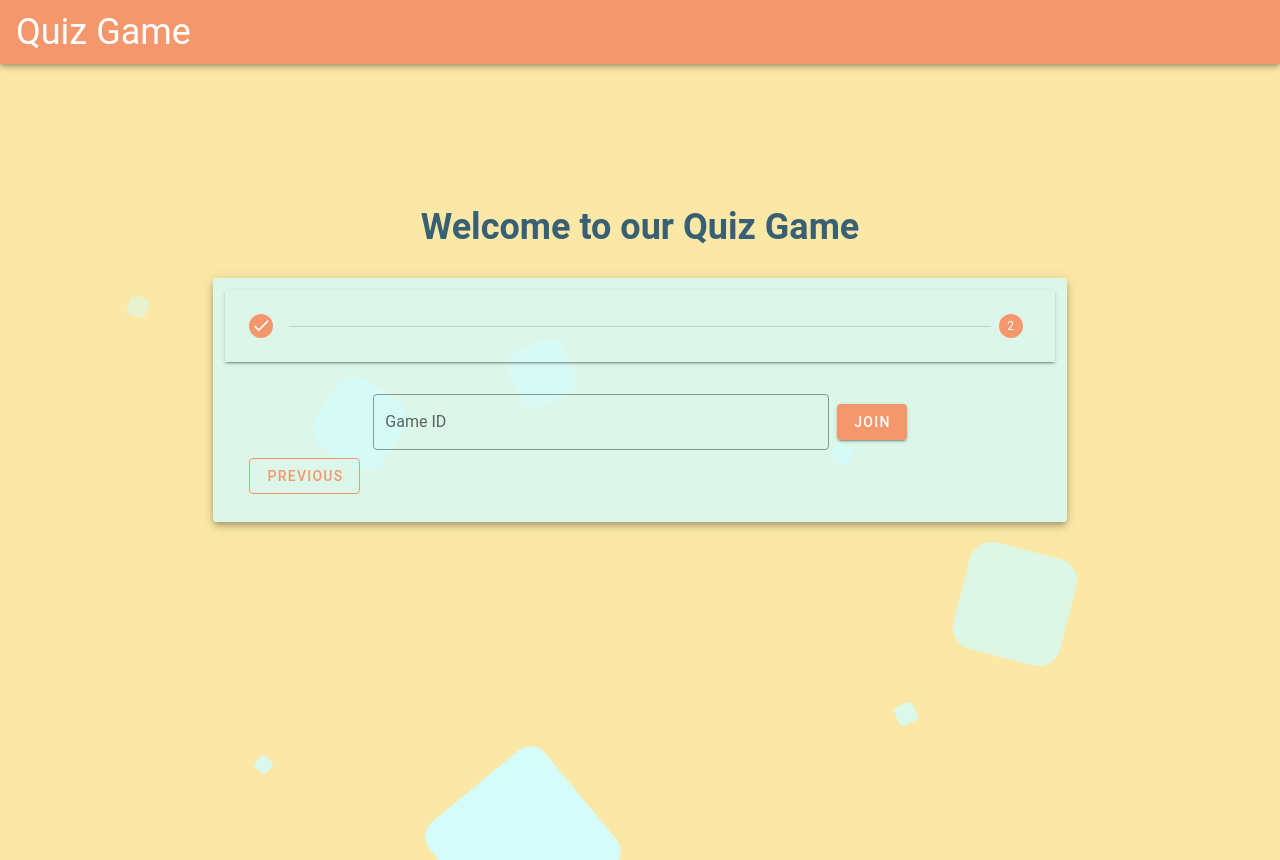
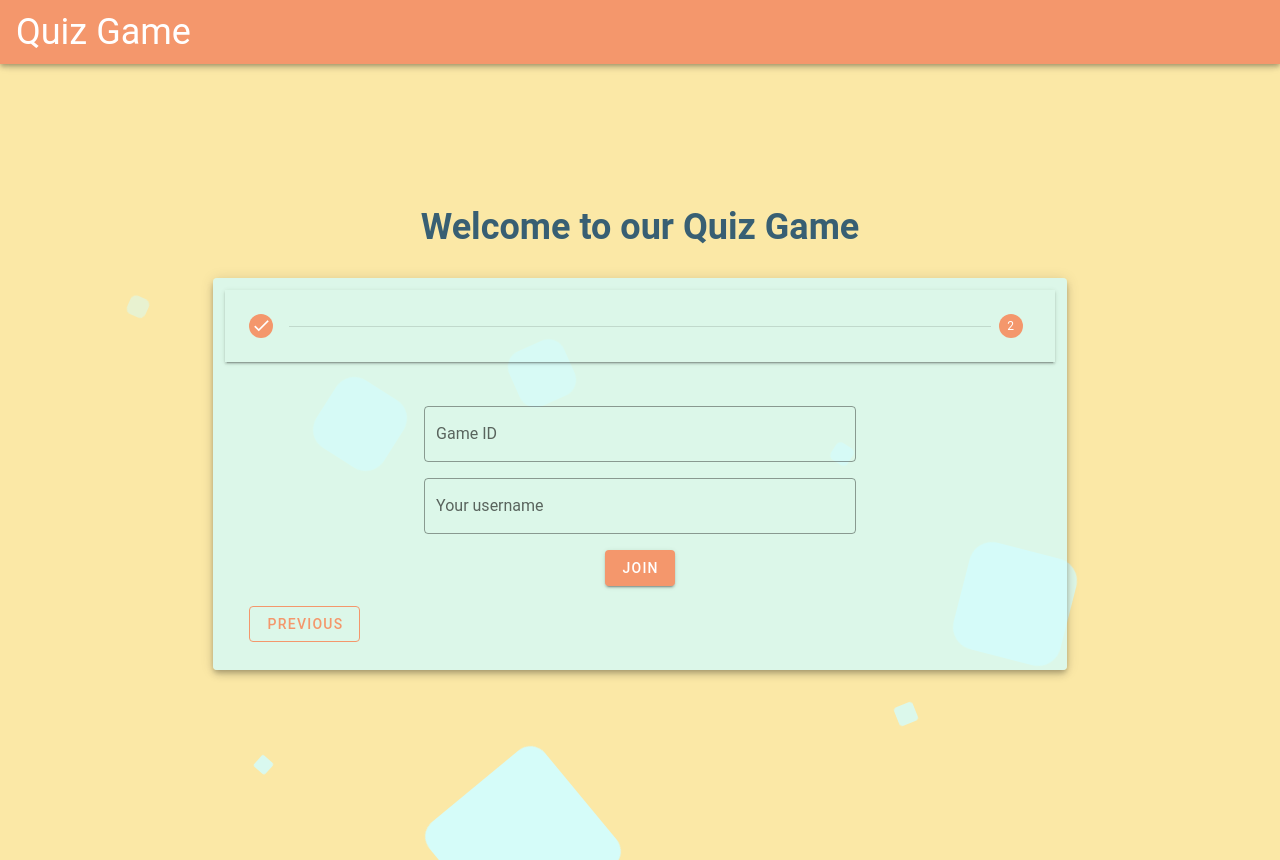
Before and after one commit to ThomFDV/FYC047_Javascript_Quizz, a Vue app in the folder web-client/: page / in a window 1280 px wide. Both pictures are taken after a click on the button "JOIN A GAME". Built offline with nearby package versions, Linux system fonts and the light colour scheme; a small style sheet from the web is missing.

Commit message:
Add joinning room api

```diff
--- a/web-client/src/components/game/GameInfoCard.vue
+++ b/web-client/src/components/game/GameInfoCard.vue
@@ -65,13 +65,22 @@ export default Vue.extend({
   },
   async mounted() {
     await this.getRoomData();
+    this.theme = this.roomInfo.test.theme.name;
     this.addPlayers();
-    this.theme = this.roomInfo.test.theme.name;
+    if (this.players.length > 0 && this.players[0].username !== this.$route.query.username) {
+      await this.joinRoom();
+      this.$forceUpdate();
+    }
   },
   methods: {
     async getRoomData() {
       const room = await axios.get(`http://localhost:3000/room/${this.roomId}`);
       this.roomInfo = room.data;
+    },
+    async joinRoom() {
+      const room = await axios.post(`http://localhost:3000/room/join/${this.roomId}`, { username: this.$route.query.username });
+      this.roomInfo.users.push(room.data);
+      this.players.push(room.data);
     },
     addPlayers() {
       this.roomInfo.users.forEach((user: any) => {
@@ -81,6 +90,11 @@ export default Vue.extend({
       });
     },
   },
+  // watch: {
+  //   players() {
+  //     return 'toto';
+  //   },
+  // },
   /*
   async created() {
     await this.subscribe();
--- a/web-client/src/components/menu/GameFormsStepper.vue
+++ b/web-client/src/components/menu/GameFormsStepper.vue
@@ -2,15 +2,25 @@
   <div>
     <v-form
       v-if="!createForm"
-      class="flex justify-center"
+      class="flex flex-column col-7 mx-auto"
       ref="createFormRef"
       v-model="joinGameForm"
       lazy-validation
     >
       <v-text-field
-        class="col-7 my-2"
+        class="my-2"
         v-model="gameId"
         label="Game ID"
+        color="primary"
+        outlined
+        required
+        hide-details
+      ></v-text-field>
+
+      <v-text-field
+        class="my-2"
+        v-model="userName"
+        label="Your username"
         color="primary"
         outlined
         required
@@ -20,7 +30,7 @@
       <v-btn
         :disabled="!joinGameForm"
         color="primary"
-        class="ml-2 my-auto"
+        class="my-2 mx-auto"
         @click="joinGame"
       >
         Join
@@ -57,6 +67,7 @@ export default Vue.extend({
     return {
       gameName: '',
       gameId: '',
+      userName: '',
       joinGameForm: false,
       createGameForm: false,
     };
@@ -66,7 +77,7 @@ export default Vue.extend({
       this.$emit('previous-step', 1);
     },
     joinGame() {
-      this.$router.push(`game/${this.gameId}`);
+      this.$router.push({ name: 'GameHome', params: { gameId: this.gameId }, query: { username: this.userName } });
       return '';
     },
     async createGame(roomData: {name: string; testId: number}) {
@@ -74,6 +85,7 @@ export default Vue.extend({
         name: roomData.name,
         testId: roomData.testId,
         userId: 1,
+        isClosed: false,
       });
       await this.$router.push(`game/${createdRoom.data.roomId}`);
     },
--- a/web-client/src/views/GameResults.vue
+++ b/web-client/src/views/GameResults.vue
@@ -22,8 +22,13 @@ export default Vue.extend({
   components: {
     GameResultsCard,
   },
+  data() {
+    return {
+      playersScore: [],
+    };
+  },
   mounted() {
-    const playersScore: Array<object> = [];
+    const playersScore: any = [];
     for (let i = 0; i < this.playersAnswers.length; i += 1) {
       let score = 0;
       for (let j = 0; j < this.correctAnswers.length; j += 1) {
@@ -39,6 +44,13 @@ export default Vue.extend({
       playersScore.push(player);
     }
     console.log(playersScore);
+    this.sortScores(playersScore);
+  },
+  methods: {
+    sortScores(scores: [{player: number; score: number}]) {
+      scores.sort((a, b) => b.score - a.score);
+      console.log(scores);
+    },
   },
 });
 </script>
```
Also changed, not shown: 1 other file (tests, documents, lock files or other folders).
